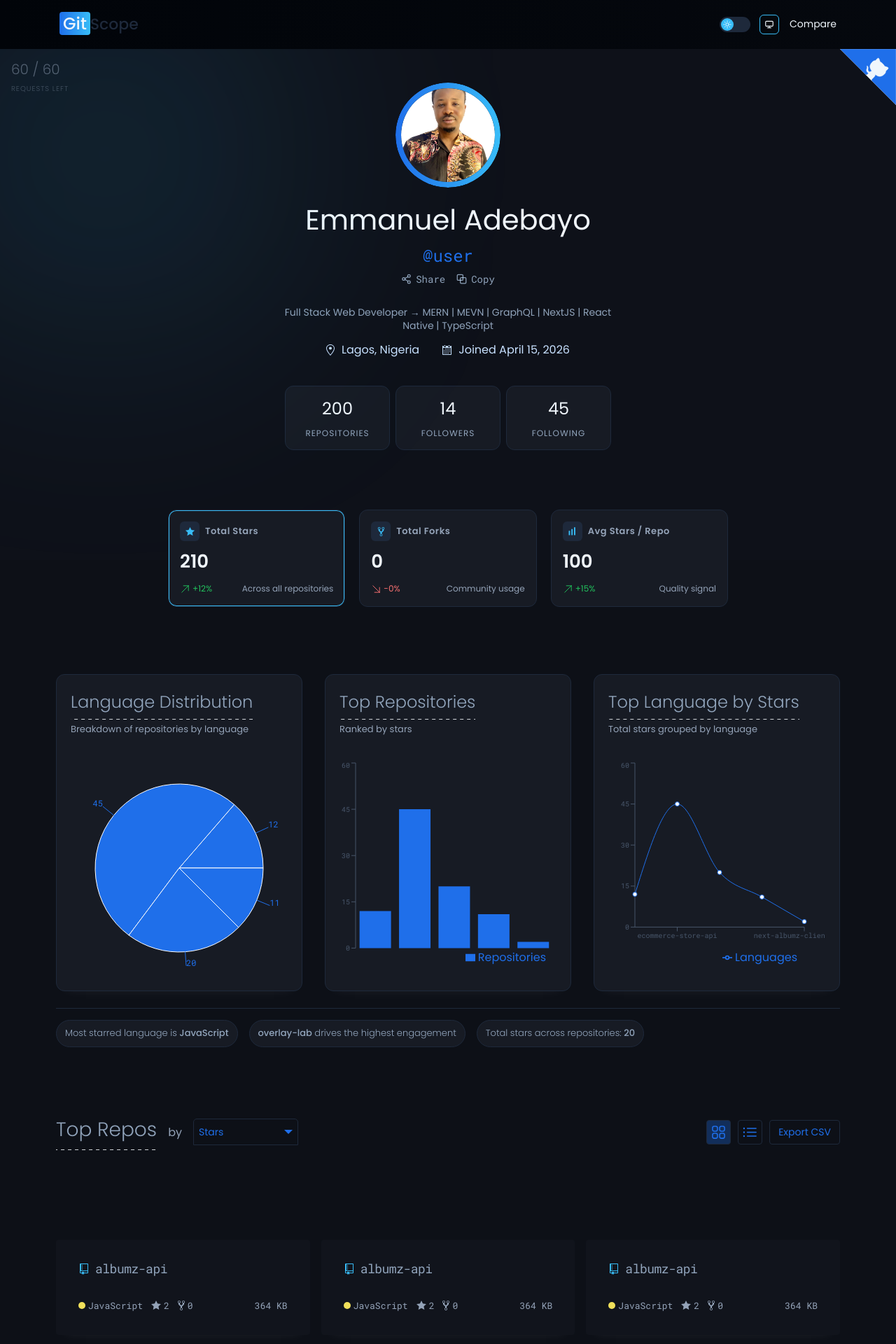
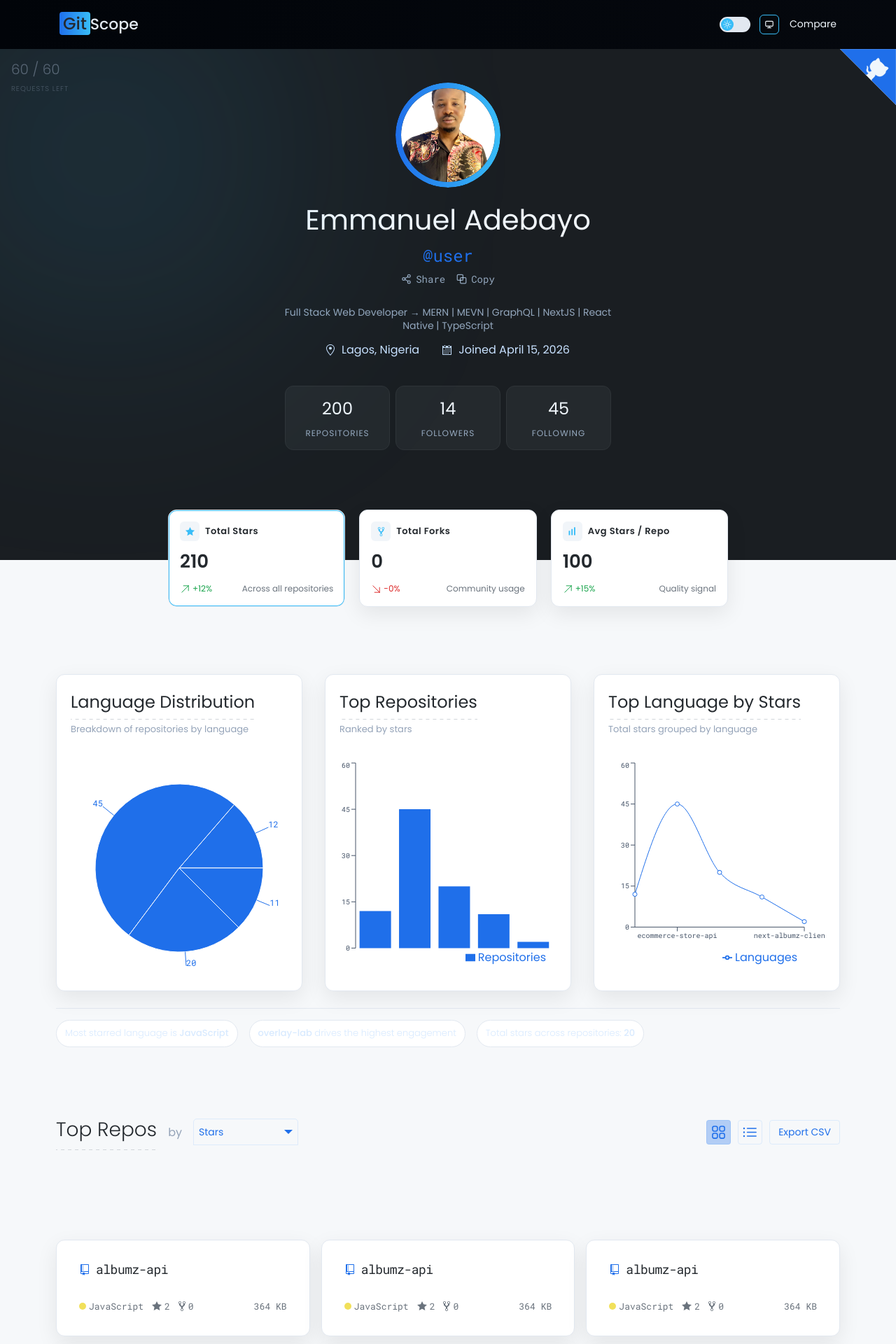
Before and after one commit to esteemayo/gitscope, a Next.js app: page /user in a window 1280 px wide. Shown: the top 1920 px of the page at 70% size. Built offline with nearby package versions, Linux system fonts and the light colour scheme; some icons are missing.

Commit message:
feat: update styling variables and improve component themes for consistency

```diff
--- a/src/app/globals.scss
+++ b/src/app/globals.scss
@@ -1,3 +1,39 @@
+:root {
+  --color-white-50: #ffffff;
+  --color-white-100: #f0f6fc;
+
+  --color-black-200: #1518202f;
+  --color-black-300: #2528332f;
+  --color-black-400: #020617;
+  --color-black-500: #010409;
+
+  --color-gray-50: #f8fafc;
+  --color-gray-100: rgb(246, 248, 250);
+  --color-gray-200: #f1f5f9;
+  --color-gray-300: #e2e8f0;
+  --color-gray-400: #94a3b8;
+  --color-gray-500: #475569;
+  --color-gray-600: #1e293b;
+  --color-gray-700: rgb(23, 27, 36);
+  --color-gray-800: rgb(26, 30, 34);
+  --color-gray-900: #0d1017;
+
+  --color-blue-400: #38bdf8;
+  --color-blue-600: #4089f7;
+  --color-blue-800: #1f6fea;
+  --color-blue-900: #2563eb;
+
+  --color-red-500: #f87171;
+  --color-red-600: #fc5252;
+  --color-red-800: #dc2626;
+
+  --color-green-500: #22c55e;
+  --color-green-600: #16a34a;
+
+  --color-yellow-500: #facc15;
+  --color-yellow-600: #ca8a04;
+}
+
 :root {
   --bg: #f0f6fc;
   --black: #0d1017;
@@ -29,10 +65,72 @@
   --transition: all 0.25s cubic-bezier(0.645, 0.045, 0.355, 1);
 }
 
-// [data-theme='dark'] {
-//   --bg: #0d1017;
-// }
+[data-theme='dark'] {
+  --bg: var(--color-gray-900);
+  --bg-secondary: #151820;
+  // --surface: #1a1e22;
+  --surface: var(--color-gray-700);
+  --surface-header: var(--color-black-200);
 
+  --bg-card-primary: var(--color-gray-700);
+  --bg-card-secondary: var(--color-black-300);
+  --card-heading: rgba(200, 225, 255, 0.7);
+  --card-text: var(--color-gray-400);
+
+  --icon: var(--color-blue-400);
+  --bg-icon: var(--color-gray-600);
+
+  --text: var(--color-white-100);
+  --text-muted: var(--color-gray-400);
+
+  --accent: var(--color-blue-400);
+
+  --border: var(--color-gray-600);
+  --border-secondary: var(--color-gray-600);
+  --border-tertiary: var(--color-blue-800);
+
+  --success: var(--color-green-500);
+  --danger: var(--color-red-500);
+  --warning: var(--color-yellow-500);
+
+  --shadow: 0 2rem 5rem rgba(0, 0, 0, 0.6);
+  --gradient: linear-gradient(135deg, #020617, #0f172a);
+}
+
+[data-theme='light'] {
+  --bg: var(--color-gray-100);
+  --bg-secondary: var(--color-gray-50);
+  // --surface: var(--color-gray-200);
+  --surface: var(--color-white-50);
+  --surface-header: var(--color-gray-800);
+
+  --bg-card-primary: #24292d;
+  --bg-card-secondary: var(--color-white-50);
+  --heading: rgb(36, 41, 46);
+  --card-text: rgb(106, 115, 125);
+
+  --icon: var(--color-blue-800);
+  --bg-icon: var(--color-gray-200);
+
+  // --text: var(--color-black-300);
+  --text: rgb(36, 41, 46);
+  // --text-muted: var(--color-gray-600);
+  --text-muted: rgb(106, 115, 125);
+
+  --accent: var(--color-blue-900);
+
+  --border: var(--color-gray-300);
+  --border-secondary: #2f3438;
+  --border-tertiary: rgba(0, 118, 255, 0.1);
+
+  --success: var(--color-green-600);
+  --danger: var(--color-red-800);
+  --warning: var(--color-yellow-600);
+
+  --shadow: 0 1rem 3rem rgba(0, 0, 0, 0.08);
+  --gradient: linear-gradient(135deg, #e0f2fe, #ffffff);
+}
+// rgba(0, 118, 255, 0.1); ---> dropdown border light mode
 *,
 *::after,
 *::before {
@@ -86,18 +184,18 @@ html {
   -webkit-box-sizing: border-box;
   box-sizing: border-box;
 }
-// #9198a1
+
 body {
   min-height: 100vh;
   font-family: var(--font-poppins);
   font-size: var(--fz-md);
-  // background-color: var(--bg);
-  background-color: var(--black);
-  color: var(--white);
+  background-color: var(--bg);
+  color: var(--text);
   line-height: 1.6;
   transition:
     background 0.25s,
     color 0.25s;
+  transition: var(--transition);
 }
 
 a {
--- a/src/styles/components/Chart.scss
+++ b/src/styles/components/Chart.scss
@@ -2,10 +2,10 @@
   max-width: 50rem;
   padding: 2rem;
   background-color: rgb(255, 255, 255);
-  background-color: var(--black-lightest);
-  background-color: var(--gray-light);
+  background-color: var(--surface);
   box-shadow: rgba(0, 0, 0, 0.2) 0 0.5rem 3rem -1.5rem;
   box-shadow: rgba(255, 255, 255, 0.11) 0 1rem 1.75rem -1.5rem;
+  box-shadow: var(--shadow);
   border: 1px solid var(--border);
   border-radius: var(--radius);
   position: relative;
@@ -28,7 +28,7 @@
 
   &__heading {
     display: inline-block;
-    font-weight: 300;
+    font-weight: 400;
     font-size: 2.4rem;
     padding-bottom: 0.6rem;
     background-image: linear-gradient(
@@ -39,7 +39,7 @@
     background-position: center bottom;
     background-repeat: repeat-x;
     background-size: 1rem 1px;
-    color: rgba(200, 225, 255, 0.7);
+    color: var(--heading);
     margin-bottom: 4px;
   }
 
--- a/src/styles/components/ChartSection.scss
+++ b/src/styles/components/ChartSection.scss
@@ -5,7 +5,6 @@
     width: 100%;
     max-width: 120rem;
     margin: 0 auto;
-    // margin-top: -12.8rem;
 
     @media (max-width: 48em) {
       max-width: 40rem;
@@ -18,14 +17,11 @@
     justify-content: center;
     gap: 3.2rem;
 
-    // margin-top: -12.8rem;
-    // margin-top: -17rem;
     position: relative;
     z-index: 2000;
 
     @media (max-width: 48em) {
       gap: 5rem;
-      margin-top: 0;
     }
   }
 
@@ -47,7 +43,7 @@
       font-weight: 300;
       font-size: var(--fz-xs);
       padding: 0.8rem 1.2rem;
-      background-color: var(--gray-light);
+      background-color: var(--surface);
       border: 1px solid var(--border);
       color: currentColor;
       border-radius: 99.9rem;
--- a/src/styles/components/DashboardControls.scss
+++ b/src/styles/components/DashboardControls.scss
@@ -41,7 +41,7 @@
     background-size: 1rem 1px;
     background-position: center bottom;
     background-repeat: repeat-x;
-    color: rgba(200, 225, 255, 0.7);
+    color: var(--heading);
   }
 
   &__dropdown-wrapper {
@@ -77,8 +77,7 @@
     padding: 1rem 0.7rem;
     background-color: transparent;
     color: #1f6fea;
-    border: 1px solid rgba(0, 118, 255, 0.1);
-    border: 1px solid #1e293b;
+    border: 1px solid var(--border-tertiary);
     border-radius: 0.5rem 0.5rem 0 0;
     line-height: 1;
     cursor: pointer;
@@ -131,8 +130,7 @@
     padding: 2px;
     background-color: rgb(23, 27, 36);
     box-shadow: rgba(0, 0, 0, 0.2) 0 0.5rem 3rem -1.5rem;
-    border: 1px solid rgba(0, 118, 255, 0.1);
-    border: 1px solid #1e293b;
+    border: 1px solid var(--border-tertiary);
     border-top: 0;
     border-radius: 0 0 0.5rem 0.5rem;
     overflow: hidden;
@@ -204,7 +202,7 @@
     height: 3.5rem;
     background-color: transparent;
     color: #1f6fea;
-    border: 1px solid #1e293b;
+    border: 1px solid var(--border-tertiary);
     border-radius: var(--border-radius);
     cursor: pointer;
     transition: var(--transition);
@@ -255,7 +253,7 @@
     background-color: transparent;
     color: rgba(200, 225, 255, 0.7);
     color: #1f6fea;
-    border: 1px solid #1e293b;
+    border: 1px solid var(--border-tertiary);
     border-radius: var(--border-radius);
     cursor: pointer;
     transition: var(--transition);
--- a/src/styles/components/Footer.scss
+++ b/src/styles/components/Footer.scss
@@ -10,8 +10,9 @@
     align-items: center;
     justify-content: space-between;
 
+    font-weight: 500;
     font-size: var(--fz-sm);
-    color: var(--gray-lightest);
+    color: var(--card-text);
   }
 
   &__copyright {
@@ -29,7 +30,7 @@
 
   &__item {
     text-transform: initial;
-    color: var(--blue);
+    color: var(--color-blue-800);
 
     &--link {
       &:link,
--- a/src/styles/components/ProfileHeader.scss
+++ b/src/styles/components/ProfileHeader.scss
@@ -4,8 +4,7 @@
   width: 100%;
   height: calc(100vh - var(--nav-height));
   padding: 4.8rem 8rem 16rem;
-  background-color: var(--gray-dark);
-  background-color: var(--black-light);
+  background-color: var(--surface-header);
   margin-bottom: 4rem;
   position: relative;
 
@@ -41,7 +40,7 @@
     text-rendering: optimizeLegibility;
     font-weight: 400;
     font-size: 4rem;
-    color: var(--white);
+    color: var(--color-white-100);
     line-height: 1.1;
     margin-bottom: 1rem;
   }
@@ -52,7 +51,7 @@
     font-family: var(--font-mono);
     font-weight: 400;
     font-size: 2.4rem;
-    color: var(--blue);
+    color: var(--color-blue-800);
     margin-bottom: 2.4rem;
 
     a {
@@ -69,7 +68,6 @@
     max-width: 50rem;
     font-size: var(--fz-sm);
     color: rgba(200, 225, 255, 0.7);
-    // color: #94a3b8;
     line-height: 1.3;
     margin-bottom: 1.6rem;
   }
--- a/src/styles/components/ProfileStatsCard.scss
+++ b/src/styles/components/ProfileStatsCard.scss
@@ -6,15 +6,15 @@
 
   text-align: center;
   padding: 1.6rem;
-  background-color: var(--gray-light);
-  border: 1px solid var(--border);
+  background-color: var(--bg-card-primary);
+  border: 1px solid var(--border-secondary);
   border-radius: var(--radius);
   line-height: 1.3;
 
   &__num {
     font-variant: tabular-nums;
     font-size: 2.4rem;
-    color: #f0f6fc;
+    color: var(--color-white-100);
   }
 
   &__label {
--- a/src/styles/components/RepoCard.scss
+++ b/src/styles/components/RepoCard.scss
@@ -6,11 +6,13 @@
   height: 100%;
   padding: 3.2rem;
   background-color: rgb(23, 27, 36);
-  background-color: var(--black-lightest);
+  background-color: var(--bg-card-secondary);
   color: rgb(88, 96, 105);
-  border-radius: var(--border-radius);
+  border: 1px solid var(--border);
   box-shadow: rgba(0, 0, 0, 0.2) 0 1rem 3rem -1.5rem;
   box-shadow: rgba(255, 255, 255, 0.11) 0 1rem 1.75rem -1.5rem;
+  box-shadow: var(--shadow);
+  border-radius: var(--radius);
   transition: var(--transition);
   position: relative;
 
@@ -19,6 +21,7 @@
     transform: translateY(-2px);
     box-shadow: rgba(0, 0, 0, 0.2) 0 0.8rem 2rem -1.5rem;
     box-shadow: rgba(255, 255, 255, 0.11) 0 0.8rem 1.45rem -1.5rem;
+    box-shadow: 0 0 0 1px var(--blue-light) inset;
   }
 
   &:focus,
@@ -50,7 +53,7 @@
     svg {
       min-width: 1.6rem;
       display: inline-block;
-      fill: #38bdf8;
+      fill: var(--icon);
       user-select: none;
       vertical-align: text-bottom;
       margin-right: 0.8rem;
@@ -65,7 +68,7 @@
       font-family: var(--font-mono);
       font-weight: 400;
       font-size: var(--fz-lg);
-      color: rgba(200, 225, 255, 0.7);
+      color: var(--heading);
       letter-spacing: -0.5px;
       line-height: 1.1;
       overflow: hidden;
@@ -74,7 +77,7 @@
 
   &__desc {
     font-size: var(--fz-sm);
-    color: #94a3b8;
+    color: var(--text-muted);
     line-height: 1.5;
     margin-bottom: 3.2rem;
     margin: 1.6rem 0 3.2rem;
@@ -87,8 +90,7 @@
 
     font-family: var(--font-mono);
     font-size: var(--fz-xs);
-    color: rgb(106, 115, 125);
-    color: #94a3b8;
+    color: var(--text-muted);
 
     &--left {
       flex: 1;
--- a/src/styles/components/StatsCard.scss
+++ b/src/styles/components/StatsCard.scss
@@ -1,8 +1,9 @@
 .stats-card {
   padding: 1.6rem;
-  background-color: var(--gray-light);
+  background-color: var(--surface);
   color: var(--white);
   border: 1px solid var(--border);
+  box-shadow: var(--shadow);
   border-radius: var(--radius);
   transition: var(--transition);
   cursor: pointer;
@@ -40,7 +41,7 @@
 
       width: 2.8rem;
       height: 2.8rem;
-      background-color: var(--border);
+      background-color: var(--bg-icon);
       color: var(--blue-light);
       border-radius: 0.6rem;
 
@@ -57,7 +58,7 @@
       text-rendering: optimizeLegibility;
       font-weight: 600;
       font-size: var(--fz-xs);
-      color: var(--gray-lightest);
+      color: var(--heading);
       letter-spacing: 0.5px;
       line-height: 1.1;
     }
@@ -67,7 +68,7 @@
     font-weight: 600;
     font-size: 2.6rem;
     font-variant: tabular-nums;
-    color: inherit;
+    color: var(--text);
   }
 
   &__footer {
@@ -84,11 +85,11 @@
       gap: 3px;
 
       &.green {
-        color: var(--green);
+        color: var(--success);
       }
 
       &.red {
-        color: var(--red);
+        color: var(--danger);
       }
 
       svg {
@@ -99,7 +100,7 @@
     }
 
     &--hint {
-      color: var(--gray-lightest);
+      color: var(--text-muted);
     }
   }
 }
```
Also changed, not shown: src/styles/components/ErrorView.scss (+6 -6 lines).
